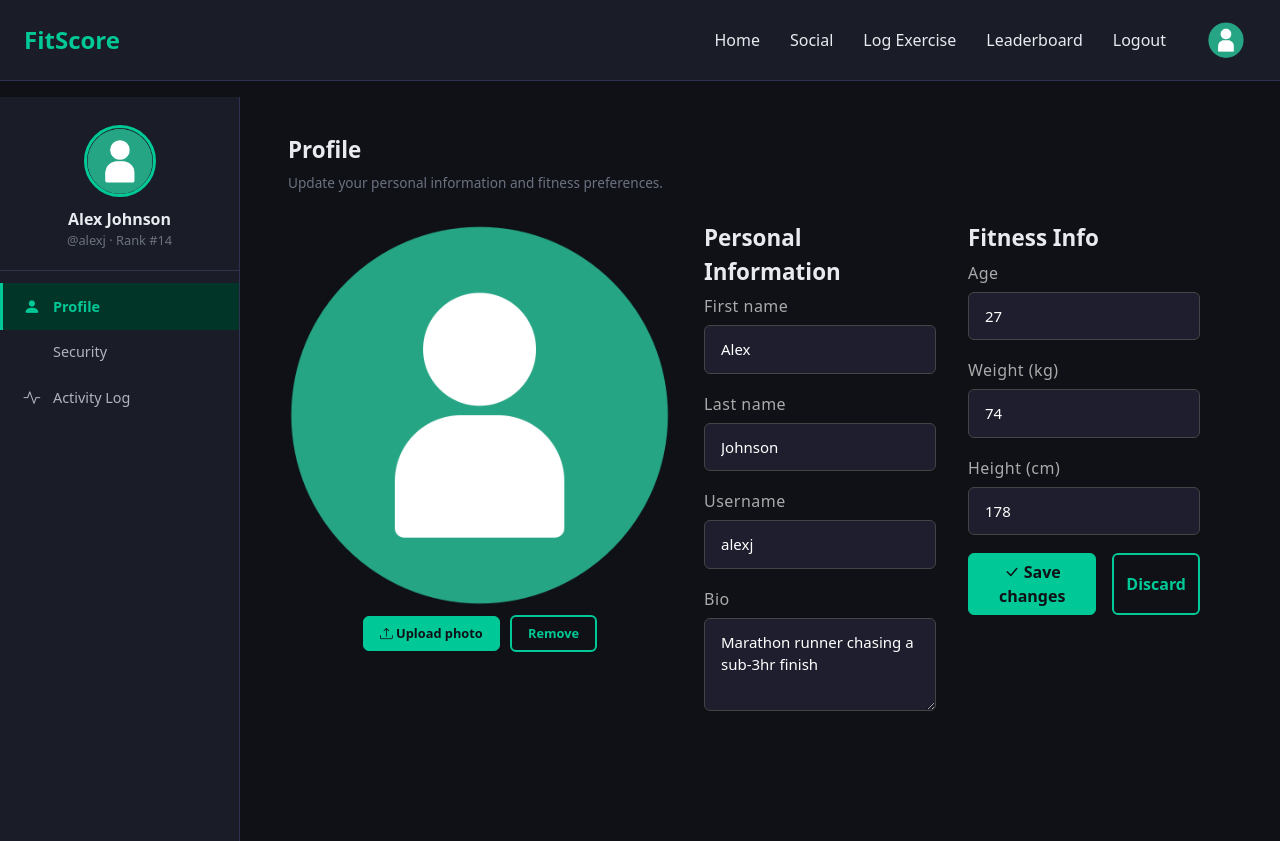
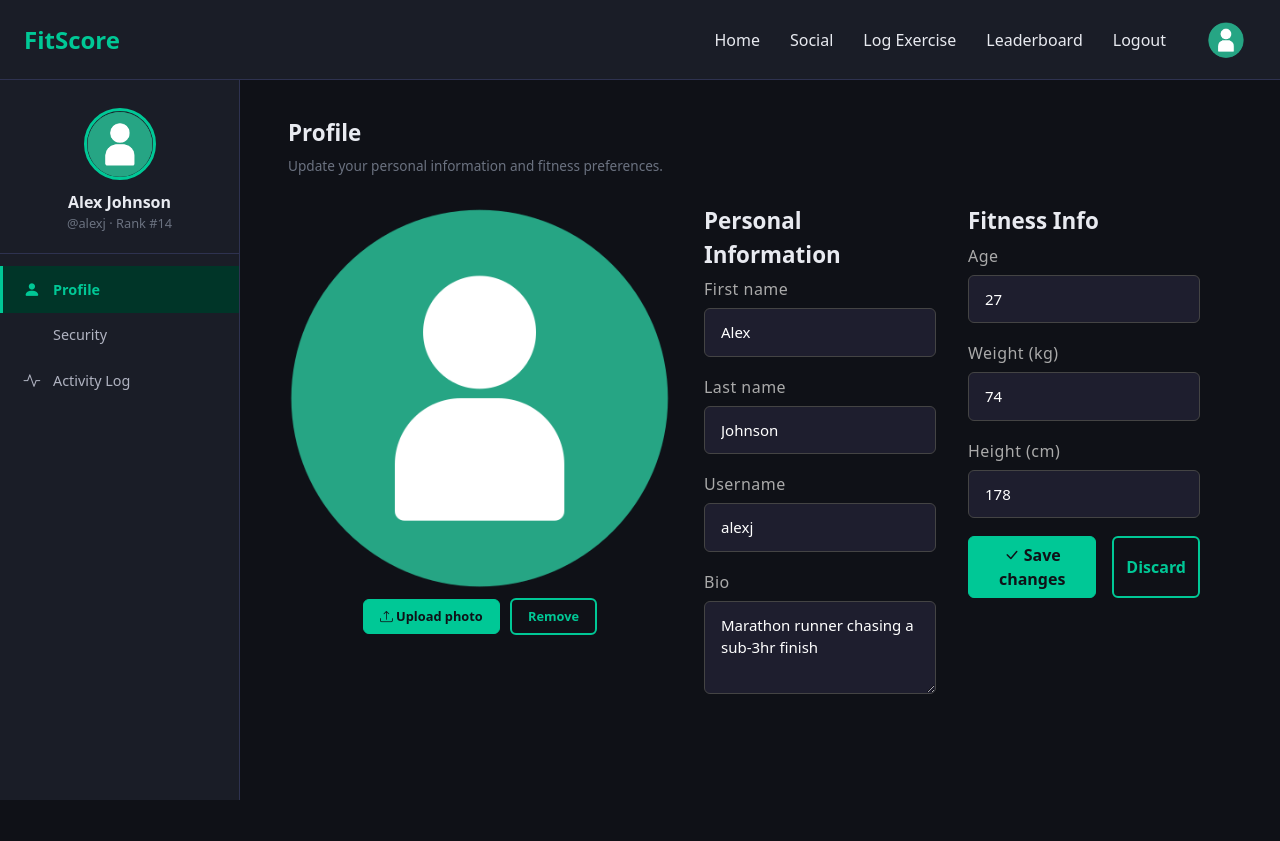
Before and after one commit to nylzy/agile-group-proj, a Flask app: page /profile in a window 1280 px wide. After the commit the page ends 800 px from the top, so only its background shows below. Run offline with Flask 3, Linux system fonts and the light colour scheme; the visitor is signed in with stand-in values (Sample User, id 1).

Commit message:
Changes to lifting and profile.html
- The units for lifting exercises is now relative to a person's body weight
- **Tentative change:** users should log both their 1RM and their current body weight in log.html
- Fixed a rendering issue in base.html that renders the message even if there are no messages to be shown, breaking the layout for profile.html

```diff
--- a/static/profile-styles.css
+++ b/static/profile-styles.css
@@ -1,16 +1,23 @@
 /* PROFILE PAGE STYLING */
 /* ── Split layout ────────────────────────────────────────── */
+.right-panel .section-title {
+    font-size: 1.4rem;
+    font-weight: 700;
+    margin-bottom: 6px;
+    color: #e8eaf0;
+    display: block;
+    gap: unset;
+}
+
 .split-layout {
     display: flex;
-    height: calc(100vh - 56px); /* 56px is the navbar length */
-    flex: 1;
+    height: calc(100vh - 80px); /* 80px is the navbar length */
     overflow: hidden;     /* prevents page scroll; panels scroll independently */
 }
 
 /* ── LEFT PANEL ──────────────────────────────────────────── */
 .left-panel {
     width: 240px;
-    min-width: 240px;
     background-color: #1a1d27;
     border-right: 1px solid #2e3250;
     display: flex;
@@ -86,11 +93,6 @@
 .section { display: none; }
 .section.active { display: block; }
 
-.section-title {
-    font-size: 1.4rem;
-    font-weight: 700;
-    margin-bottom: 6px;
-}
 .section-subtitle {
     font-size: 0.85rem;
     color: #6b7280;
@@ -154,11 +156,11 @@
 .icon-cycle { background: rgba(251,191,36,0.12); color: #fbbf24; }
 .icon-swim  { background: rgba(167,139,250,0.12); color: #a78bfa; }
 
-.activity-info { flex: 1; }
+.activity-item .activity-info { flex: 1; }
 .activity-name { font-weight: 600; font-size: 0.95rem; margin-bottom: 2px; }
 .activity-meta { font-size: 0.78rem; color: #6b7280; }
 
-.activity-stats { display: flex; gap: 20px; text-align: right; }
+.activity-item .activity-stats { display: flex; gap: 20px; text-align: right; }
 .stat-block .val { font-weight: 700; font-size: 0.95rem; color: #e8eaf0; }
 .stat-block .lbl { font-size: 0.7rem; color: #6b7280; text-transform: uppercase; }
 
--- a/static/styles.css
+++ b/static/styles.css
@@ -8,9 +8,10 @@ body {
 .navbar {
   background-color: #1a1d27;
   border-bottom: 1px solid #2e3250;
-  min-height: 80px;
-  padding-top: 0.75rem;
-  padding-bottom: 0.75rem;
+  height: 80px;
+  padding-top: 0;
+  padding-bottom: 0;
+  align-items: center;
 }
 
 .navbar-brand {
--- a/templates/base.html
+++ b/templates/base.html
@@ -31,18 +31,18 @@
         </div>
     </nav>
 
-    <div class="container mt-3">
-        {% with messages = get_flashed_messages(with_categories=true) %}
-            {% if messages %}
+    {% with messages = get_flashed_messages(with_categories=true) %}
+        {% if messages %}
+            <div class="container mt-3">
                 {% for category, message in messages %}
                     <div class="alert alert-{{ category if category != 'message' else 'info' }} alert-dismissible fade show" role="alert">
                         {{ message }}
                         <button type="button" class="btn-close" data-bs-dismiss="alert" aria-label="Close"></button>
                     </div>
                 {% endfor %}
-            {% endif %}
-        {% endwith %}
-    </div>
+            </div>
+        {% endif %}
+    {% endwith %}
 
     {% block content %}{% endblock %}
 
--- a/templates/log.html
+++ b/templates/log.html
@@ -45,6 +45,10 @@
                     <div class="form-group">
                         <label for="lift-weight">1RM Weight (kg)</label>
                         <input type="number" id="lift-weight" class="log-input" placeholder="20" min="20" step="0.5">
+                    </div>
+                    <div class="form-group">
+                        <label for="current-weight">Current Weight (kg)</label>
+                        <input type="number" id="current-weight" class="log-input" placeholder="80" min="20" step="0.5">
                     </div>
                 </div>
                 <button type="submit" class="btn-submit log-submit-btn" style="margin-top: 1rem;">Save Session</button>
```
Also changed, not shown: seed.py (+4 -4 lines), app.db.
